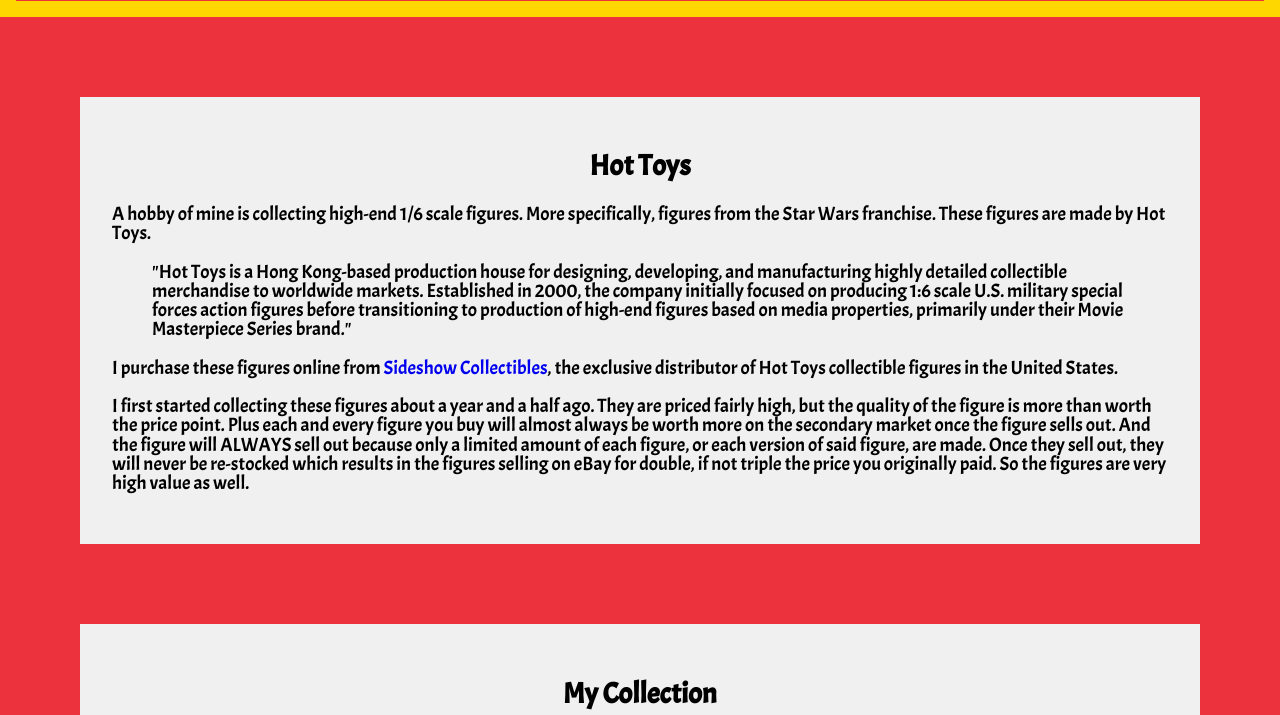
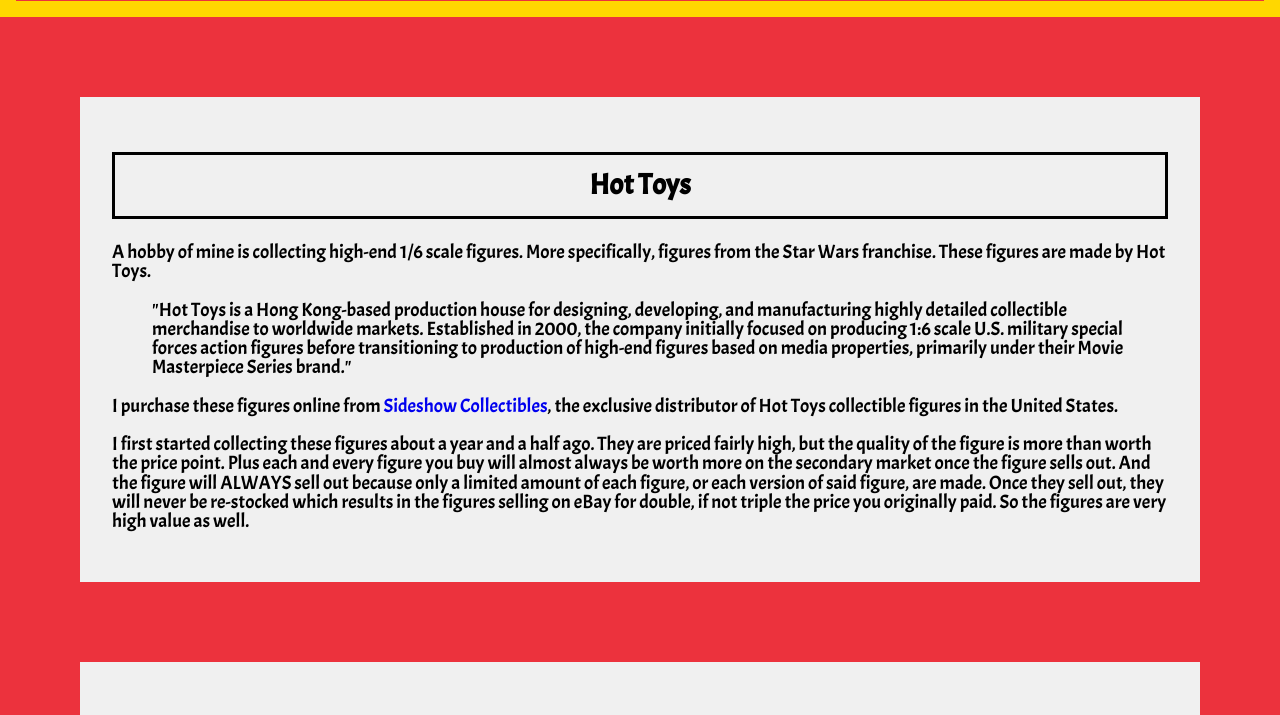
Before and after one commit to StevenZambito/hello-html, a plain HTML site: page public/home.html in a window 1280 px wide. Shown: the part 164-879 px from the top of the page. Drawn offline with nearby package versions, Linux system fonts and the light colour scheme.

Commit message:
Changed style of titles class

```diff
--- a/public/home.css
+++ b/public/home.css
@@ -51,6 +51,11 @@
   margin: 5rem;
 }
 
+.titles {
+  border: solid black;
+  padding: 1rem;
+}
+
 .figures-owned {
   display: flex;
   flex-direction: column;
--- a/public/home.html
+++ b/public/home.html
@@ -19,7 +19,7 @@
     </header>
 
     <section class="toys-description">
-      <h2>Hot Toys</h2>
+      <h2 class="titles">Hot Toys</h2>
 
       <p class="first-letter">
         A hobby of mine is collecting high-end 1/6 scale figures. More
@@ -60,7 +60,7 @@
     </section>
 
     <section class="figures-owned">
-      <h2>My Collection</h2>
+      <h2 class="titles">My Collection</h2>
 
       <a
         href="https://www.sideshow.com/collectibles/star-wars-darth-vader-hot-toys-906190"
```
